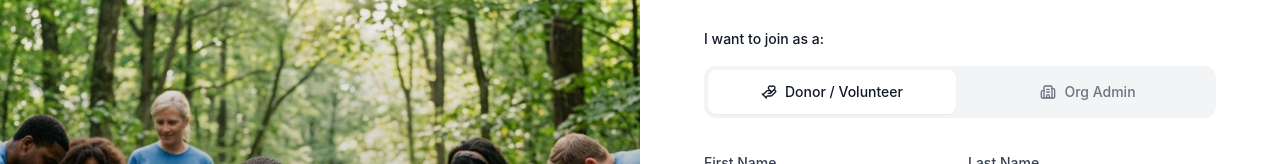
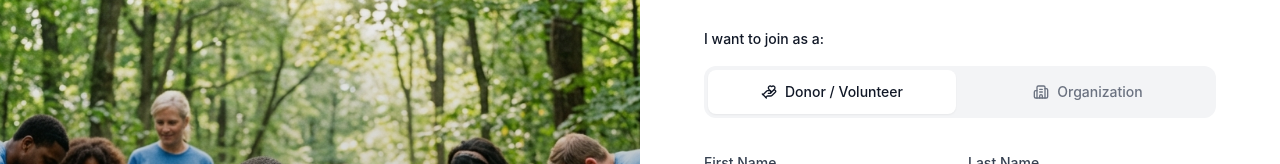
Before and after one commit to h0x3wl/Community-Voluntter-Platform, a React (Vite) app: page /register in a window 1280 px wide. Shown: the part 130-294 px from the top of the page. Built offline with nearby package versions, Linux system fonts and the light colour scheme.

Commit message:
Sync project updates

```diff
--- a/src/components/auth/RegisterForm.tsx
+++ b/src/components/auth/RegisterForm.tsx
@@ -204,7 +204,7 @@ export function RegisterForm() {
                         )}
                     >
                         <Building2 className="w-4 h-4" />
-                        Org Admin
+                        Organization
                     </button>
                 </div>
             </div>
```
